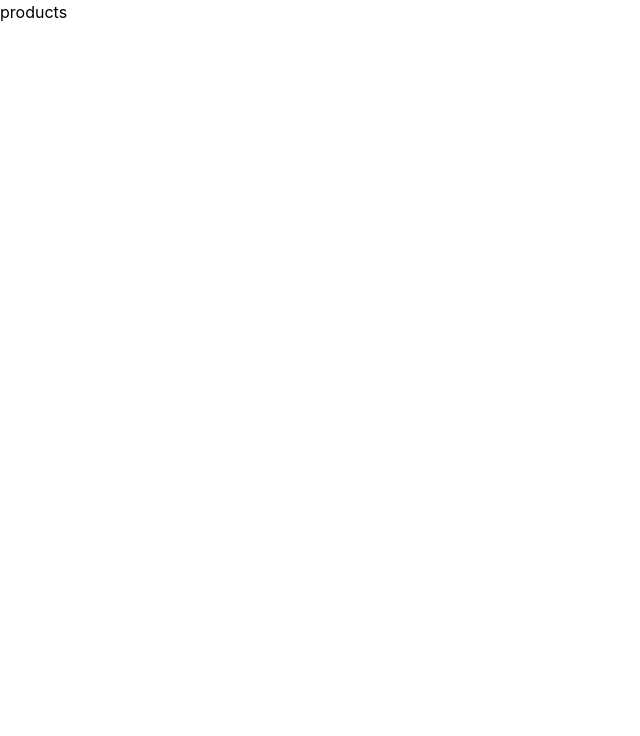
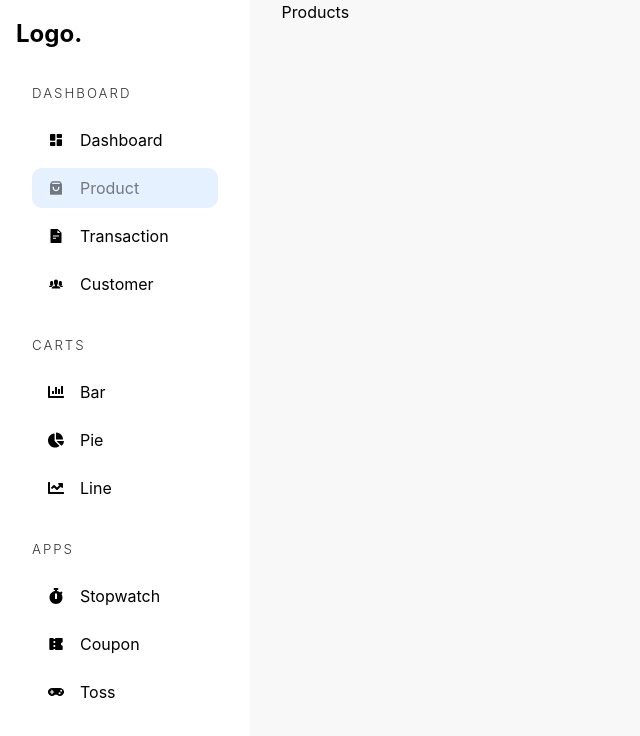
Before and after one commit to realsoumyadey07/E, a React (Vite) app: page /admin/products in a window 1280 px wide. Shown: the top 736 px of the page, without its empty margins (0-640 px from the left). Built offline with nearby package versions, Linux system fonts and the light colour scheme.

Commit message:
sidebar completed

```diff
--- a/src/App.tsx
+++ b/src/App.tsx
@@ -1,8 +1,6 @@
 import { BrowserRouter as Router, Routes, Route } from "react-router-dom";
 import { Suspense, lazy } from "react";
 import Loader from "./components/Loader";
-
-
 const Dashboard = lazy(()=> import("./pages/Dashboard"));
 const Products = lazy(()=> import("./pages/Products"));
 const Transaction = lazy(()=> import("./pages/Transaction"));
--- a/src/components/AdminSidebar.tsx
+++ b/src/components/AdminSidebar.tsx
@@ -1,30 +1,140 @@
-import { IconType } from "react-icons"
-import { Location } from "react-router-dom"
+import { Link, Location, useLocation } from "react-router-dom";
+import { RiDashboardFill, RiShoppingBag3Fill, RiCoupon3Fill } from "react-icons/ri";
+import { AiFillFileText } from "react-icons/ai";
+import { IoIosPeople } from "react-icons/io";
+import { IconType } from "react-icons";
+import { FaChartBar, FaChartPie, FaChartLine, FaStopwatch, FaGamepad  } from "react-icons/fa";
 
 export default function AdminSidebar() {
+  const location = useLocation();
   return (
     <aside>
-     <h2>Logo.</h2>
-     <div>
+      <h2>Logo.</h2>
+      <DiveOne location={location}/>
+      <DiveTwo location={location}/>
+      <DiveThree location={location}/>
+    </aside>
+  );
+}
+
+interface LiProps {
+  url: string;
+  text: string;
+  location: Location;
+  Icon: IconType;
+}
+
+const Li = ({ url, text, location, Icon }: LiProps) => {
+  return (
+    <li
+      style={{
+        background: location.pathname.includes(url)
+          ? "rgba(0,115,255,0.1)"
+          : "white",
+      }}
+    >
+      <Link
+        to={url}
+        style={{
+          color: location.pathname.includes(url)
+            ? "rgba(0, 0, 0, 0.5)"
+            : "black",
+        }}
+      >
+        <Icon />
+        {text}
+      </Link>
+    </li>
+  );
+};
+
+const DiveOne = ({location}: {location: Location})=>{
+  return(
+    <div>
         <h5>Dashboard</h5>
         <ul>
-
+          <Li
+            url="/admin/dashboard"
+            text="Dashboard"
+            location={location}
+            Icon={RiDashboardFill}
+          />
+          <Li
+            url="/admin/products"
+            text="Product"
+            location={location}
+            Icon={RiShoppingBag3Fill}
+          />
+          <Li
+            url="/admin/transaction"
+            text="Transaction"
+            location={location}
+            Icon={AiFillFileText}
+          />
+          <Li
+            url="/admin/customers"
+            text="Customer"
+            location={location}
+            Icon={IoIosPeople}
+          />
         </ul>
-     </div>
-    </aside>
+      </div>
   )
 }
 
-interface LiProps {
-     url: string,
-     text: string,
-     location: Location,
-     icon: IconType
+const DiveTwo = ({location}: {location: Location})=>{
+  return(
+    <div>
+        <h5>Carts</h5>
+        <ul>
+          <Li
+            url="/admin/chart/bar"
+            text="Bar"
+            location={location}
+            Icon={FaChartBar}
+          />
+          <Li
+            url="/admin/chart/pie"
+            text="Pie"
+            location={location}
+            Icon={FaChartPie}
+          />
+          <Li
+            url="/admin/chart/line"
+            text="Line"
+            location={location}
+            Icon={FaChartLine}
+          />
+
+        </ul>
+      </div>
+  )
 }
-const Li=({}: LiProps)=>{
-     return (
-          <li>
+const DiveThree = ({location}: {location: Location})=>{
+  return(
+    <div>
+        <h5>Apps</h5>
+        <ul>
+          <Li
+            url="/admin/app/stopwatch"
+            text="Stopwatch"
+            location={location}
+            Icon={FaStopwatch}
+          />
+          <Li
+            url="/admin/app/coupon"
+            text="Coupon"
+            location={location}
+            Icon={RiCoupon3Fill}
+          />
+          <Li
+            url="/admin/app/toss"
+            text="Toss"
+            location={location}
+            Icon={FaGamepad}
+          />
 
-          </li>
-     )
+        </ul>
+      </div>
+  )
 }
--- a/src/pages/Customers.tsx
+++ b/src/pages/Customers.tsx
@@ -1,8 +1,12 @@
+import AdminSidebar from "../components/AdminSidebar";
 
 export default function Customers() {
   return (
-    <div>
-      customer
+    <div className="adminContainer">
+      {/* sidebar */}
+      <AdminSidebar/>
+      {/* main */}
+      <main>Customers</main>
     </div>
   )
 }
--- a/src/pages/Dashboard.tsx
+++ b/src/pages/Dashboard.tsx
@@ -6,7 +6,11 @@ export default function Dashboard() {
       {/* sidebar */}
       <AdminSidebar/>
       {/* main */}
-      <main>sdfsd</main>
+      <main>
+        <div className="bar">
+
+        </div>
+      </main>
     </div>
   )
 }
--- a/src/pages/Products.tsx
+++ b/src/pages/Products.tsx
@@ -1,8 +1,12 @@
+import AdminSidebar from "../components/AdminSidebar";
 
 export default function Products() {
   return (
-    <div>
-      products
+    <div className="adminContainer">
+      {/* sidebar */}
+      <AdminSidebar/>
+      {/* main */}
+      <main>Products</main>
     </div>
   )
 }
--- a/src/pages/Transaction.tsx
+++ b/src/pages/Transaction.tsx
@@ -1,8 +1,12 @@
+import AdminSidebar from "../components/AdminSidebar";
 
 export default function Transaction() {
   return (
-    <div>
-      transaction
+    <div className="adminContainer">
+      {/* sidebar */}
+      <AdminSidebar/>
+      {/* main */}
+      <main>Transaction</main>
     </div>
   )
 }
--- a/src/styles/_mixin.scss
+++ b/src/styles/_mixin.scss
@@ -1,4 +1,4 @@
-@mixin heading ($spacing: 3px, $weidth: 300, $case: uppcase){
+@mixin heading ($spacing: 3px, $weidth: 300, $case: uppercase){
      letter-spacing: $spacing;
      font-weight: $weidth;
      text-transform: $case;
--- a/src/styles/app.scss
+++ b/src/styles/app.scss
@@ -1,39 +1,59 @@
 @import "_mixin";
 :root {
-     font-family:  Inter, system-ui, Avenir, Helvetica, Arial, sans-serif;
-     line-height:  1.5;
+  font-family: Inter, system-ui, Avenir, Helvetica, Arial, sans-serif;
+  line-height: 1.5;
   font-weight: 400;
 }
-*{
+* {
   margin: 0;
   padding: 0;
   box-sizing: border-box;
 }
-a{
+a {
   text-decoration: none;
   color: black;
 }
-.red{
+.red {
   color: red;
 }
-.purple{
+.purple {
   color: rgb(120, 91, 250);
 }
-.green{
+.green {
   color: rgb(0, 195, 0);
 }
-.adminContainer{
+.adminContainer {
   @include grid(1fr 4fr, 2rem);
   height: 100vh;
   background-color: rgb(248, 248, 248);
-     aside{
+  aside {
     width: 100%;
     background-color: white;
     padding: 1rem;
     z-index: 10;
     overflow-y: auto;
-          &::-webkit-scrollbar{
+    &::-webkit-scrollbar {
       display: none;
+    }
+    div {
+      margin: 2rem 1rem;
+      h5 {
+        @include heading(2px);
+        opacity: 0.8;
+        margin: 1rem 0;
+      }
+      ul {
+        @include flex(column, unset, unset, 0.5rem);
+        li {
+          list-style: none;
+          padding: 0.5rem 1rem;
+          border-radius: 10px;
+        }
+        a{
+          color: rgba(0, 0, 0, 0.825);
+          @include flex(row, unset)
         }
       }
     }
+  }
+}
```
Lines whose indentation alone changed are shown as unchanged.
